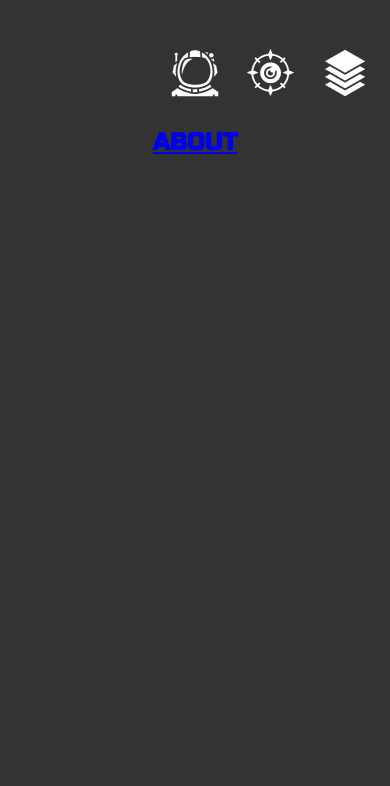
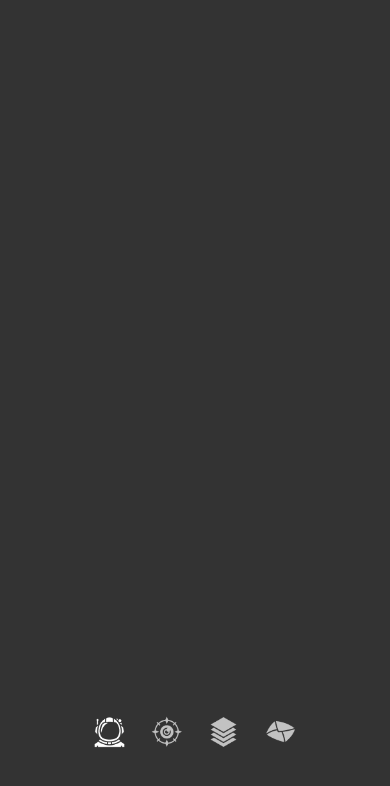
Before and after one commit to RoussosAdo/react-portfolio, a React (Create React App) app: page / in a window 390 px wide. Shown: the top 786 px of the page. Built offline with nearby package versions, Linux system fonts and the light colour scheme.

Commit message:
Finished nav.css

```diff
--- a/src/styles/nav.css
+++ b/src/styles/nav.css
@@ -28,3 +28,43 @@ a {
   align-items: center;
   gap: 0.625rem;
 }
+
+.page-title {
+  font-size: 0.875rem;
+  color: white;
+  cursor: default;
+}
+
+.nav-link {
+  opacity: 0.7;
+}
+
+.nav-link:hover {
+  opacity: 1;
+}
+
+.nav-link.current {
+  opacity: 1;
+}
+
+@media (max-width: 1100px) {
+  .nav-about,
+  .nav-skills,
+  .nav-projects,
+  .nav-contact {
+    transform: translateX(0);
+  }
+  .nav {
+    top: calc(100vh - 8rem);
+    transform: translateX(-50%);
+  }
+  .nav-link {
+    width: 2rem;
+  }
+  .nav-link img {
+    width: 2rem;
+  }
+  .page-title {
+    display: none;
+  }
+}
```
